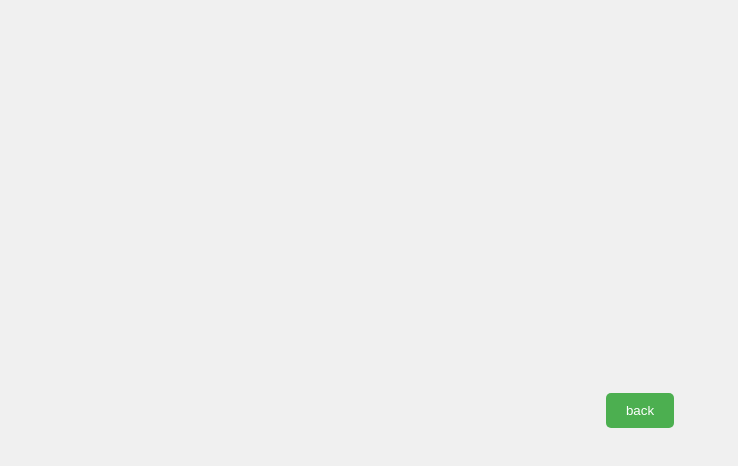
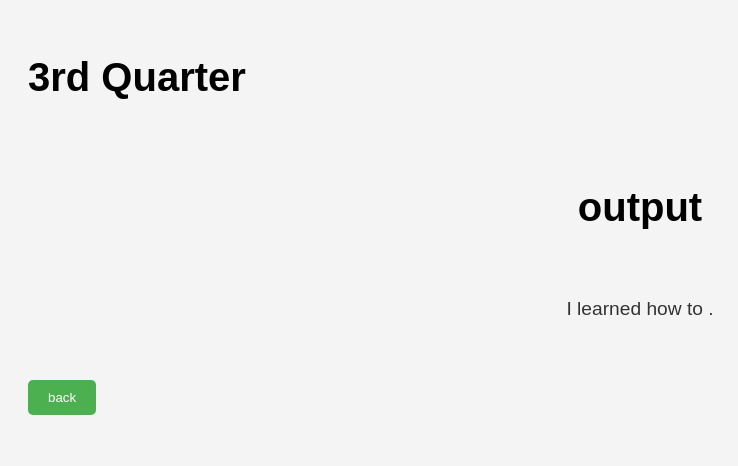
Before and after one commit to dzzlamar/dzzlamar.github.io, a plain HTML site: page 3.html in a window 1280 px wide. Shown: the whole page, without its empty margins (0-738 px from the left). Drawn offline with Linux system fonts and the light colour scheme.

Commit message:
Update 3.html

```diff
--- a/3.html
+++ b/3.html
@@ -3,26 +3,36 @@
 <head>
     <meta charset="UTF-8">
     <meta name="viewport" content="width=device-width, initial-scale=1.0">
-    <title>3rd quarter</title>
+    <title>quarter 3</title>
     <style>
         body {
-            display: flex;
-            justify-content: center;
-            align-items: center;
-            height: 100vh;
-            margin: 0;
             font-family: Arial, sans-serif;
-            background-color: #f0f0f0;
-        }
-
-        .container {
-            text-align: center;
+            background-color: #f4f4f4;
+            padding: 20px;
         }
 
         h1 {
-            font-size: 3em;
-            margin-bottom: 20px;
+            font-size: 2.5em;
+            margin-bottom: 40px;
         }
+
+        .project {
+            text-align: center;
+            margin-bottom: 40px;
+        }
+
+        .project img {
+            max-width: 100%;
+            height: auto;
+            border-radius: 8px;
+        }
+
+        .project-description {
+            margin-top: 10px;
+            font-size: 1.2em;
+            color: #333;
+        }
+
         .back-btn {
             margin-top: 20px;
             padding: 10px 20px;
@@ -38,5 +48,17 @@
         }
     </style>
 </head>
-   <button class="back-btn" onclick="window.location.href='index.html'">back</button>
+<body>
+    <h1>3rd Quarter</h1>
+    <h1></h1>
+    <div class="project">
+    <img src="" alt="">
+    <h1>output</h1>
+    <img src="" alt="">
+    <p class="project-description">
+        I learned how to .
+    </p>
+</div>
+    <button class="back-btn" onclick="window.location.href='index.html'">back</button>
+</body>
 </html>
```
